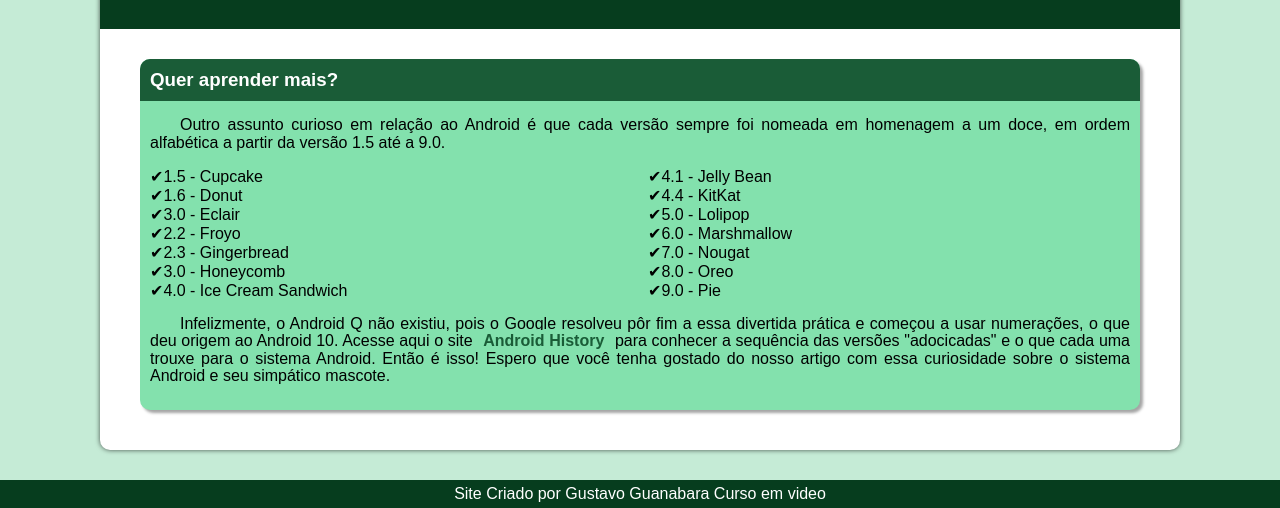
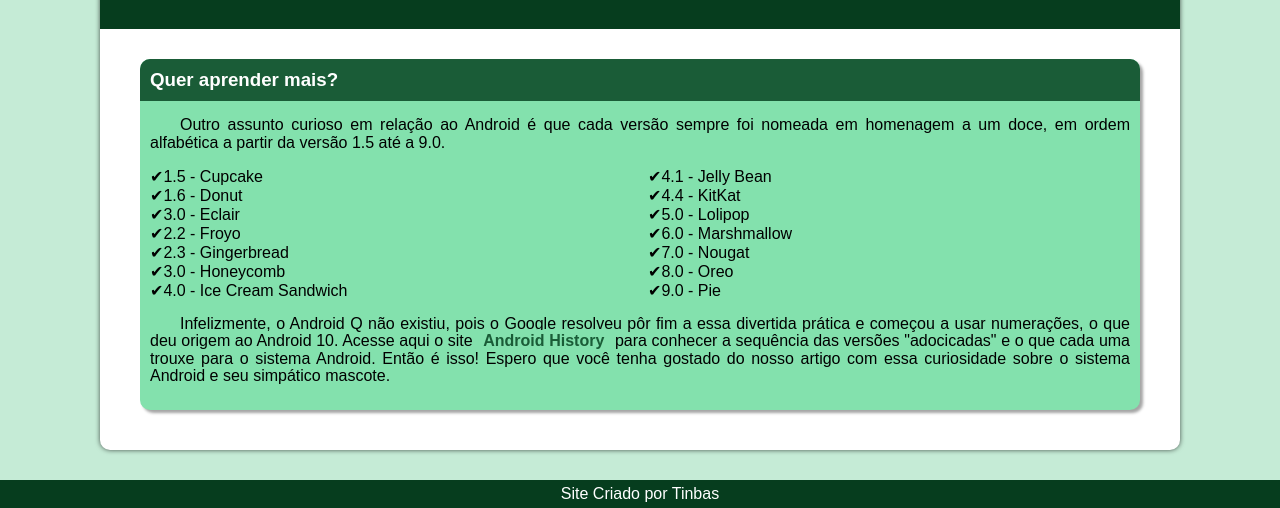
Before and after one commit to Tinbas/projeto-android, a plain HTML site: page index.html in a window 1280 px wide. Shown: the part 2194-2702 px from the top of the page. Drawn offline with Linux system fonts and the light colour scheme.

Commit message:
erros no html corrigidos

```diff
--- a/index.html
+++ b/index.html
@@ -115,7 +115,7 @@
         </article>
     </main>
     <footer>
-        <p>Site Criado por Gustavo Guanabara Curso em video</p>
+        <p>Site Criado por Tinbas</p>
     </footer>
 </body>
 </html>
```
